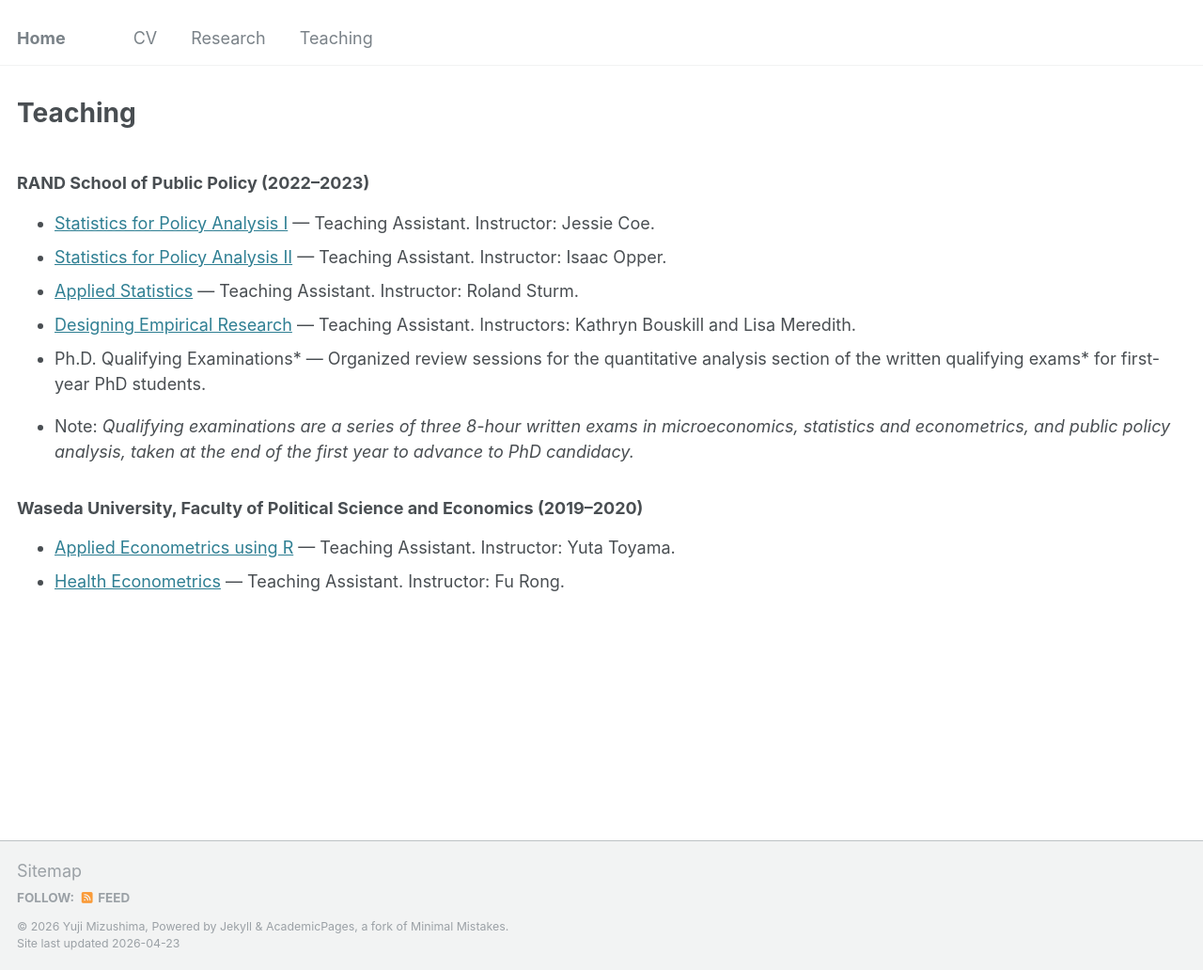
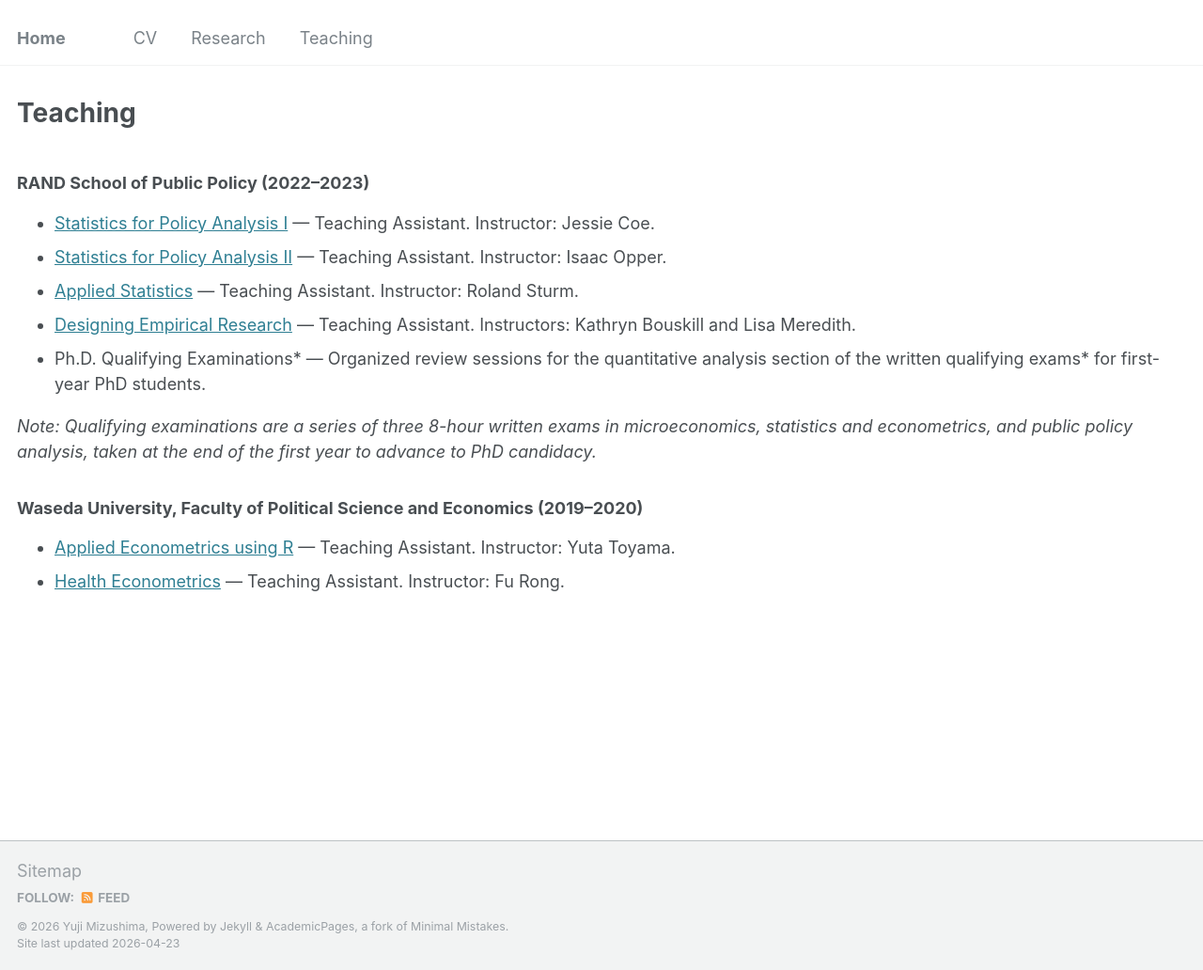
Before and after one commit to yujimizushima/yujimizushima.github.io, a Jekyll site: the page built from _pages/teaching.md, in a window 1280 px wide and 1032 px high. Shown: the whole window at 94% size. Built offline with Jekyll 4.4.1, drawn with Linux system fonts in a browser that asks for light colours.

```diff
--- a/_pages/teaching.md
+++ b/_pages/teaching.md
@@ -52,7 +52,7 @@ classes: wide
     </li>
   </ul>
 </div>
-* Note: _Qualifying examinations are a series of three 8-hour written exams in microeconomics, statistics and econometrics, and public policy analysis, taken at the end of the first year to advance to PhD candidacy._
+<p><em>Note: Qualifying examinations are a series of three 8-hour written exams in microeconomics, statistics and econometrics, and public policy analysis, taken at the end of the first year to advance to PhD candidacy.</em></p>
 <div class="teaching-section">
   <h3>Waseda University, Faculty of Political Science and Economics (2019–2020)</h3>
   <ul>
```
